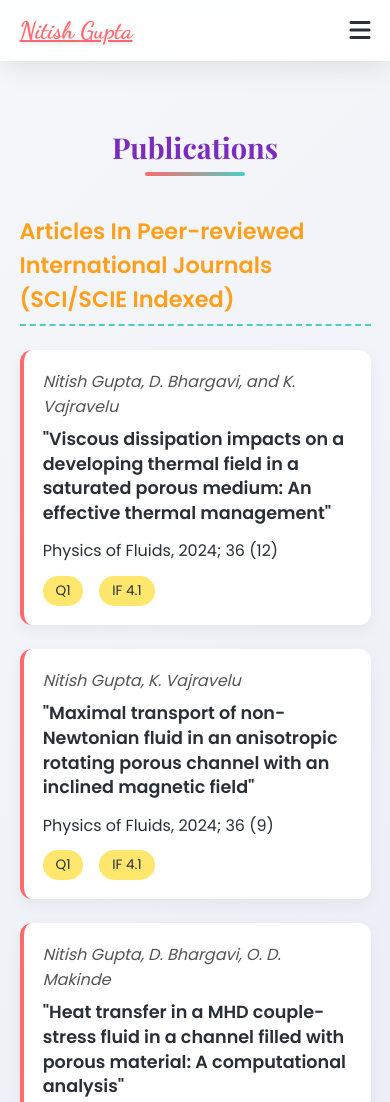
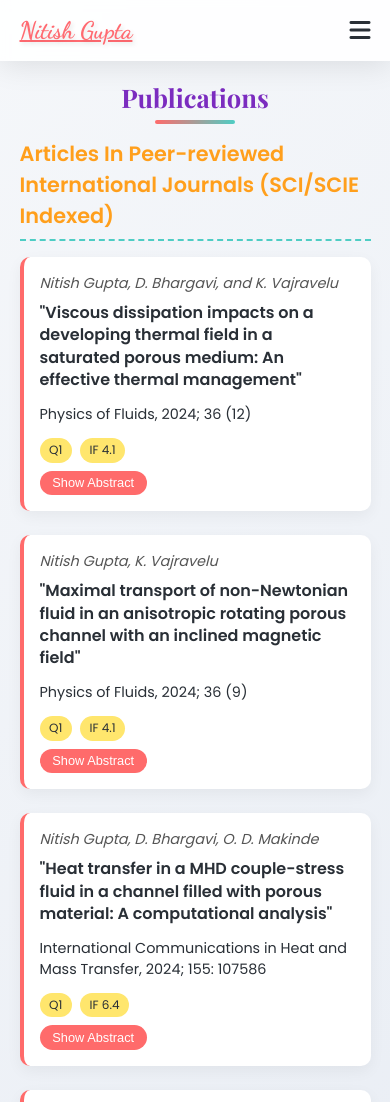
Before and after one commit to Pranay921/Portfolio-project, a plain HTML site: page publications.html in a window 390 px wide. Shown: the top 1102 px of the page. Drawn offline with nearby package versions, Linux system fonts and the light colour scheme.

Commit message:
updated publications

```diff
--- a/publications.html
+++ b/publications.html
@@ -32,13 +32,13 @@
             overflow-x: hidden;
         }
 
-        /* Navbar Styles - Same as before */
+        /* Navbar Styles */
         .navbar {
             position: fixed;
             top: 0;
             left: 0;
             width: 100%;
-            padding: 1.5rem 5%;
+            padding: 1rem 5%;
             display: flex;
             justify-content: space-between;
             align-items: center;
@@ -57,7 +57,7 @@
 
         .logo {
             font-family: 'Dancing Script', cursive;
-            font-size: 2.2rem;
+            font-size: 1.8rem;
             font-weight: 700;
             color: var(--pop3);
             text-shadow: 2px 2px 4px rgba(0, 0, 0, 0.1);
@@ -167,36 +167,36 @@
             font-size: 1.5rem;
             color: var(--dark);
             cursor: pointer;
+            z-index: 1001;
         }
 
-        /* Responsive Design */
-        @media (max-width: 1024px) {
-            .nav-links {
-                gap: 1.5rem;
-            }
-        }
-
+        /* Mobile Menu Styles */
         @media (max-width: 768px) {
             .navbar {
                 padding: 1rem 5%;
             }
 
             .logo {
-                font-size: 1.8rem;
+                font-size: 1.5rem;
             }
 
             .nav-links {
                 position: fixed;
-                top: 80px;
+                top: 70px;
                 left: -100%;
                 width: 80%;
-                height: calc(100vh - 80px);
+                height: calc(100vh - 70px);
                 background: white;
                 flex-direction: column;
                 align-items: flex-start;
                 padding: 2rem;
                 box-shadow: 2px 0 10px rgba(0, 0, 0, 0.1);
                 transition: left 0.3s ease;
+                z-index: 999;
+                background-color: rgba(255, 255, 255, 0.95);
+                backdrop-filter: blur(10px);
+                -webkit-backdrop-filter: blur(10px);
+                overflow-y: auto;
             }
 
             .nav-links.active {
@@ -205,6 +205,7 @@
 
             .nav-item {
                 width: 100%;
+                margin-bottom: 1rem;
             }
 
             .dropdown-content {
@@ -212,6 +213,8 @@
                 box-shadow: none;
                 display: none;
                 padding-left: 1rem;
+                background: none;
+                width: 100%;
             }
 
             .dropdown:hover .dropdown-content {
@@ -233,24 +236,17 @@
             }
         }
 
-        @media (max-width: 480px) {
-            .logo {
-                font-size: 1.5rem;
-            }
-        }
-        /* ... */
-
         /* Publications Page Styles */
         .publications-page {
-            padding: 8rem 5% 4rem;
+            padding: 7rem 5% 4rem;
             min-height: 100vh;
             background: linear-gradient(135deg, #f5f7fa 0%, #c3cfe2 100%);
         }
 
         .section-title {
             font-family: 'Playfair Display', serif;
-            font-size: 2.8rem;
-            margin-bottom: 3rem;
+            font-size: 2.2rem;
+            margin-bottom: 2rem;
             text-align: center;
             color: var(--pop3);
             position: relative;
@@ -262,21 +258,21 @@
             bottom: -10px;
             left: 50%;
             transform: translateX(-50%);
-            width: 100px;
+            width: 80px;
             height: 4px;
             background: linear-gradient(90deg, var(--primary), var(--secondary));
             border-radius: 2px;
         }
 
         .publication-category {
-            margin-bottom: 4rem;
+            margin-bottom: 3rem;
             max-width: 1200px;
             margin-left: auto;
             margin-right: auto;
         }
 
         .category-title {
-            font-size: 2rem;
+            font-size: 1.6rem;
             color: var(--pop1);
             margin-bottom: 1.5rem;
             padding-bottom: 0.5rem;
@@ -290,9 +286,9 @@
 
         .publication-item {
             background: white;
-            padding: 1.8rem;
+            padding: 1.5rem;
             margin-bottom: 1.5rem;
-            border-radius: 12px;
+            border-radius: 10px;
             box-shadow: 0 5px 15px rgba(0, 0, 0, 0.05);
             transition: all 0.3s ease;
             border-left: 4px solid var(--primary);
@@ -312,14 +308,14 @@
         }
 
         .publication-authors {
-            font-size: 1.1rem;
+            font-size: 1rem;
             color: #555;
             margin-bottom: 0.5rem;
             font-style: italic;
         }
 
         .publication-title {
-            font-size: 1.3rem;
+            font-size: 1.2rem;
             font-weight: 600;
             color: var(--dark);
             margin-bottom: 0.8rem;
@@ -327,7 +323,7 @@
         }
 
         .publication-journal {
-            font-size: 1.1rem;
+            font-size: 1rem;
             color: var(--dark);
             margin-bottom: 0.5rem;
             font-weight: 500;
@@ -336,7 +332,7 @@
         .publication-details {
             display: flex;
             flex-wrap: wrap;
-            gap: 1rem;
+            gap: 0.8rem;
             margin-top: 0.8rem;
         }
 
@@ -344,7 +340,7 @@
             background-color: var(--accent);
             padding: 0.3rem 0.8rem;
             border-radius: 15px;
-            font-size: 0.85rem;
+            font-size: 0.8rem;
             font-weight: 500;
         }
 
@@ -352,7 +348,7 @@
             display: inline-block;
             padding: 0.3rem 0.8rem;
             border-radius: 15px;
-            font-size: 0.85rem;
+            font-size: 0.8rem;
             font-weight: 500;
             background-color: var(--secondary);
             color: white;
@@ -404,7 +400,30 @@
             line-height: 1.6;
         }
 
-        /* Make publication items clickable */
+        /* Mobile Abstract Styles */
+        @media (max-width: 768px) {
+            .publication-abstract {
+                position: static;
+                display: none;
+                margin-top: 1rem;
+                padding: 1rem;
+                box-shadow: none;
+                border: 1px solid #eee;
+                opacity: 1;
+                visibility: visible;
+                transform: none;
+                pointer-events: auto;
+            }
+
+            .publication-item.active .publication-abstract {
+                display: block;
+            }
+
+            .publication-abstract::after {
+                display: none;
+            }
+        }
+
         .publication-link {
             position: absolute;
             top: 0;
@@ -414,46 +433,48 @@
             z-index: 10;
         }
 
+        .mobile-abstract-toggle {
+            display: none;
+            background-color: var(--primary);
+            color: white;
+            border: none;
+            padding: 0.3rem 0.8rem;
+            border-radius: 15px;
+            font-size: 0.8rem;
+            margin-top: 0.5rem;
+            cursor: pointer;
+        }
+
+        @media (max-width: 768px) {
+            .mobile-abstract-toggle {
+                display: inline-block;
+            }
+        }
+
         /* Responsive Design */
         @media (max-width: 1024px) {
             .section-title {
-                font-size: 2.5rem;
+                font-size: 2rem;
             }
 
             .category-title {
-                font-size: 1.8rem;
+                font-size: 1.5rem;
             }
         }
 
         @media (max-width: 768px) {
-            .section-title {
-                font-size: 2.2rem;
+            .publications-page {
+                padding: 6rem 5% 3rem;
             }
 
-            .category-title {
-                font-size: 1.6rem;
-            }
-
-            .publication-item {
-                padding: 1.5rem;
-            }
-
-            .publication-title {
-                font-size: 1.2rem;
-            }
-
-            .publication-abstract {
-                display: none; /* Hide abstract tooltips on mobile */
-            }
-        }
-
-        @media (max-width: 480px) {
             .section-title {
                 font-size: 1.8rem;
+                margin-bottom: 1.5rem;
             }
 
             .category-title {
                 font-size: 1.4rem;
+                margin-bottom: 1rem;
             }
 
             .publication-item {
@@ -465,7 +486,46 @@
             }
 
             .publication-authors, .publication-journal {
+                font-size: 0.95rem;
+            }
+        }
+
+        @media (max-width: 480px) {
+            .publications-page {
+                padding: 5rem 5% 2rem;
+            }
+
+            .section-title {
+                font-size: 1.6rem;
+            }
+
+            .category-title {
+                font-size: 1.3rem;
+            }
+
+            .publication-item {
+                padding: 1rem;
+            }
+
+            .publication-title {
                 font-size: 1rem;
+            }
+
+            .publication-authors, .publication-journal {
+                font-size: 0.9rem;
+            }
+
+            .publication-details {
+                gap: 0.5rem;
+            }
+
+            .publication-detail, .publication-status {
+                font-size: 0.75rem;
+                padding: 0.2rem 0.6rem;
+            }
+
+            .abstract-text {
+                font-size: 0.85rem;
             }
         }
     </style>
@@ -523,6 +583,7 @@
                         <span class="publication-detail">Q1</span>
                         <span class="publication-detail">IF 4.1</span>
                     </div>
+                    <button class="mobile-abstract-toggle">Show Abstract</button>
                     <a href="https://pubs.aip.org/aip/pof/article-abstract/36/12/123117/3326132/Viscous-dissipation-impacts-on-a-developing?redirectedFrom=PDF" class="publication-link" target="_blank"></a>
                 </li>
 
@@ -538,6 +599,7 @@
                         <span class="publication-detail">Q1</span>
                         <span class="publication-detail">IF 4.1</span>
                     </div>
+                    <button class="mobile-abstract-toggle">Show Abstract</button>
                     <a href="https://pubs.aip.org/aip/pof/article-abstract/36/9/093119/3313753/Maximal-transport-of-non-Newtonian-fluid-in-an?redirectedFrom=fulltext" class="publication-link" target="_blank"></a>
                 </li>
 
@@ -553,6 +615,7 @@
                         <span class="publication-detail">Q1</span>
                         <span class="publication-detail">IF 6.4</span>
                     </div>
+                    <button class="mobile-abstract-toggle">Show Abstract</button>
                     <a href="https://www.sciencedirect.com/science/article/abs/pii/S0735193324003488?dgcid=coauthor" class="publication-link" target="_blank"></a>
                 </li>
 
@@ -568,6 +631,7 @@
                         <span class="publication-detail">Q2</span>
                         <span class="publication-detail">IF 2.8</span>
                     </div>
+                    <button class="mobile-abstract-toggle">Show Abstract</button>
                     <a href="https://link.springer.com/article/10.1140/epjp/s13360-024-05515-2" class="publication-link" target="_blank"></a>
                 </li>
 
@@ -583,6 +647,7 @@
                         <span class="publication-detail">Q3</span>
                         <span class="publication-detail">IF 1.4</span>
                     </div>
+                    <button class="mobile-abstract-toggle">Show Abstract</button>
                     <a href="https://doi.org/10.1615/SpecialTopicsRevPorousMedia.2023045062" class="publication-link" target="_blank"></a>
                 </li>
 
@@ -598,6 +663,7 @@
                         <span class="publication-detail">Q3</span>
                         <span class="publication-detail">IF 1.4</span>
                     </div>
+                    <button class="mobile-abstract-toggle">Show Abstract</button>
                     <a href="https://doi.org/10.1615/SpecialTopicsRevPorousMedia.2023049201" class="publication-link" target="_blank"></a>
                 </li>
 
@@ -614,6 +680,7 @@
                         <span class="publication-detail">Q2</span>
                         <span class="publication-detail">IF 2.8</span>
                     </div>
+                    <button class="mobile-abstract-toggle">Show Abstract</button>
                     <a href="#" class="publication-link" target="_blank"></a>
                 </li>
 
@@ -630,6 +697,7 @@
                         <span class="publication-detail">Q3</span>
                         <span class="publication-detail">IF 1.7</span>
                     </div>
+                    <button class="mobile-abstract-toggle">Show Abstract</button>
                     <a href="#" class="publication-link" target="_blank"></a>
                 </li>
             </ul>
@@ -647,6 +715,7 @@
                     <p class="publication-authors">Nitish Gupta, D. Bhargavi</p>
                     <h4 class="publication-title">"Effect of magnetic field on the developing thermal field in a duct filled with porous media under local thermal non-equilibrium with a nonlinear flow model"</h4>
                     <p class="publication-journal">Journal of Advance Research in Fluid Mechanics and Thermal Sciences, 2023; 103: 87-104</p>
+                    <button class="mobile-abstract-toggle">Show Abstract</button>
                     <a href="https://doi.org/10.37934/arfmts.103.1.87104" class="publication-link" target="_blank"></a>
                 </li>
 
@@ -658,6 +727,7 @@
                     <p class="publication-authors">A. Gupta, R. S. Reddy, B. M. Girish, Nitish Gupta</p>
                     <h4 class="publication-title">"Nonlinear transient analysis of the plate with active constrained 0-3 viscoelastic composite layer using fractional order derivative model"</h4>
                     <p class="publication-journal">NanoWorld J, 2023; 9(S1): S508-S512</p>
+                    <button class="mobile-abstract-toggle">Show Abstract</button>
                     <a href="https://doi.org/10.17756/nwj.2023-s1-096" class="publication-link" target="_blank"></a>
                 </li>
 
@@ -669,6 +739,7 @@
                     <p class="publication-authors">Nitish Gupta, D. Bhargavi</p>
                     <h4 class="publication-title">"An analytical study of the impact of an inclined magnetic field on Couette flow with Jeffrey fluid under local thermal non-equilibrium (LTNE) and viscous dissipation"</h4>
                     <p class="publication-journal">Applied Mechanics and Materials (AMM); 2024: 919</p>
+                    <button class="mobile-abstract-toggle">Show Abstract</button>
                     <a href="https://doi.org/10.4028/p-2QZJ3O" class="publication-link" target="_blank"></a>
                 </li>
 
@@ -680,6 +751,7 @@
                     <p class="publication-authors">Nitish Gupta, D. Bhargavi</p>
                     <h4 class="publication-title">"Impact of magnetic field on heat transfer with viscous dissipation at the conduction limit in a channel with a centred porous layer: Constant wall temperature"</h4>
                     <p class="publication-journal">Multidisciplinary Science Journal, 2024; 6: e2024ss0109</p>
+                    <button class="mobile-abstract-toggle">Show Abstract</button>
                     <a href="https://doi.org/10.31893/multiscience.2024ss0109" class="publication-link" target="_blank"></a>
                 </li>
 
@@ -691,6 +763,7 @@
                     <p class="publication-authors">D. Bhargavi, A. Kumar, P. A. L. Narayana, Nitish Gupta</p>
                     <h4 class="publication-title">"An analytical study of streamline flow through a porous filled duct with permeable wall"</h4>
                     <p class="publication-journal">Journal of Nanofluids, 2024; 13: 371–380</p>
+                    <button class="mobile-abstract-toggle">Show Abstract</button>
                     <a href="https://www.ingentaconnect.com/content/asp/jon/2024/00000013/00000002/art00007;jsessionid=79isrmjfpemsa.x-ic-live-02" class="publication-link" target="_blank"></a>
                 </li>
             </ul>
@@ -711,6 +784,7 @@
                     <div class="publication-details">
                         <span class="publication-detail">Hardcover ISBN 978-3-031-69133-1</span>
                     </div>
+                    <button class="mobile-abstract-toggle">Show Abstract</button>
                     <a href="https://link.springer.com/chapter/10.1007/978-3-031-69134-8_32" class="publication-link" target="_blank"></a>
                 </li>
 
@@ -725,6 +799,7 @@
                     <div class="publication-details">
                         <span class="publication-detail">Hardcover ISBN 978-3-031-69133-1</span>
                     </div>
+                    <button class="mobile-abstract-toggle">Show Abstract</button>
                     <a href="https://link.springer.com/chapter/10.1007/978-3-031-69134-8_47" class="publication-link" target="_blank"></a>
                 </li>
 
@@ -739,6 +814,7 @@
                     <div class="publication-details">
                         <span class="publication-detail">Hardcover ISBN 978-981-19-9905-5</span>
                     </div>
+                    <button class="mobile-abstract-toggle">Show Abstract</button>
                     <a href="https://link.springer.com/chapter/10.1007/978-981-19-9906-2_33" class="publication-link" target="_blank"></a>
                 </li>
 
@@ -753,6 +829,7 @@
                     <div class="publication-details">
                         <span class="publication-detail">Hardcover ISBN 978-981-99-5612-8</span>
                     </div>
+                    <button class="mobile-abstract-toggle">Show Abstract</button>
                     <a href="https://link.springer.com/chapter/10.1007/978-981-99-5613-5_5" class="publication-link" target="_blank"></a>
                 </li>
 
@@ -767,6 +844,7 @@
                     <div class="publication-details">
                         <span class="publication-status">Article in press</span>
                     </div>
+                    <button class="mobile-abstract-toggle">Show Abstract</button>
                     <a href="#" class="publication-link" target="_blank"></a>
                 </li>
             </ul>
@@ -783,7 +861,9 @@
                     </div>
                     <p class="publication-authors">Nitish Gupta, D. Bhargavi</p>
                     <h4 class="publication-title">"Impact of magnetic field on heat transfer in a parallel plate channel with a centered porous layer: Darcy-Brinkman model"</h4>
-                    <p class="publication-journal">AIP Conference Proceedings, 2023; 2768, 020014</p> complete the code                    <a href="https://doi.org/10.1063/5.0147311" class="publication-link" target="_blank"></a>
+                    <p class="publication-journal">AIP Conference Proceedings, 2023; 2768, 020014</p>
+                    <button class="mobile-abstract-toggle">Show Abstract</button>
+                    <a href="https://doi.org/10.1063/5.0147311" class="publication-link" target="_blank"></a>
                 </li>
 
                 <li class="publication-item">
@@ -794,10 +874,11 @@
                     <p class="publication-authors">Nitish Gupta, D. Bhargavi</p>
                     <h4 class="publication-title">"Numerical analysis of viscous dissipation effect on developing thermal field in porous filled duct under local thermal non-equilibrium"</h4>
                     <p class="publication-journal">AIP Conference Proceedings, 2023; 2768, 020015</p>
+                    <button class="mobile-abstract-toggle">Show Abstract</button>
                     <a href="https://doi.org/10.1063/5.0147312" class="publication-link" target="_blank"></a>
                 </li>
 
-                <!-- <li class="publication-item">
+                <li class="publication-item">
                     <div class="publication-abstract">
                         <h5 class="abstract-title">Abstract</h5>
                         <p class="abstract-text">Study of axial conduction effects in porous-filled ducts under local thermal non-equilibrium with constant wall heat flux boundary conditions.</p>
@@ -805,14 +886,15 @@
                     <p class="publication-authors">D. Bhargavi, Nitish Gupta</p>
                     <h4 class="publication-title">"A study of axial conduction in porous filled duct under local thermal non-equilibrium: Constant wall heat flux"</h4>
                     <p class="publication-journal">AIP Conference Proceedings, 2023; 2768, 020016</p>
+                    <button class="mobile-abstract-toggle">Show Abstract</button>
                     <a href="https://doi.org/10.1063/5.0147313" class="publication-link" target="_blank"></a>
-                </li> -->
+                </li>
             </ul>
         </div>
     </section>
 
     <script>
-        // JavaScript for navbar hide/show on scroll
+        // Navbar hide/show on scroll
         let lastScroll = 0;
         const navbar = document.querySelector('.navbar');
 
@@ -833,7 +915,7 @@
             lastScroll = currentScroll;
         });
 
-        // Mobile menu functionality
+        // Mobile menu toggle
         const mobileMenuBtn = document.querySelector('.mobile-menu-btn');
         const navLinks = document.querySelector('.nav-links');
 
@@ -841,7 +923,7 @@
             navLinks.classList.toggle('active');
         });
 
-        // Dropdown functionality for mobile
+        // Mobile dropdown toggle
         const dropdowns = document.querySelectorAll('.dropdown');
 
         dropdowns.forEach(dropdown => {
@@ -855,28 +937,37 @@
             });
         });
 
+        // Mobile abstract toggle
+        const abstractToggles = document.querySelectorAll('.mobile-abstract-toggle');
+
+        abstractToggles.forEach(toggle => {
+            toggle.addEventListener('click', (e) => {
+                e.stopPropagation();
+                const publicationItem = toggle.closest('.publication-item');
+                publicationItem.classList.toggle('active');
+
+                if (publicationItem.classList.contains('active')) {
+                    toggle.textContent = 'Hide Abstract';
+                } else {
+                    toggle.textContent = 'Show Abstract';
+                }
+            });
+        });
+
         // Animation for publication items
         const publicationItems = document.querySelectorAll('.publication-item');
 
-        const animatePublications = () => {
-            publicationItems.forEach((item, index) => {
-                setTimeout(() => {
-                    item.classList.add('visible');
-                }, 100 * index);
-            });
-        };
-
-        // Intersection Observer for publication items
         const observer = new IntersectionObserver((entries) => {
             entries.forEach(entry => {
                 if (entry.isIntersecting) {
-                    animatePublications();
-                    observer.unobserve(entry.target);
+                    entry.target.classList.add('visible');
                 }
             });
         }, { threshold: 0.1 });
 
-        observer.observe(document.querySelector('.publications-page'));
+        publicationItems.forEach(item => {
+            observer.observe(item);
+        });
 
         // Close mobile menu when clicking outside
         document.addEventListener('click', (e) => {
```
